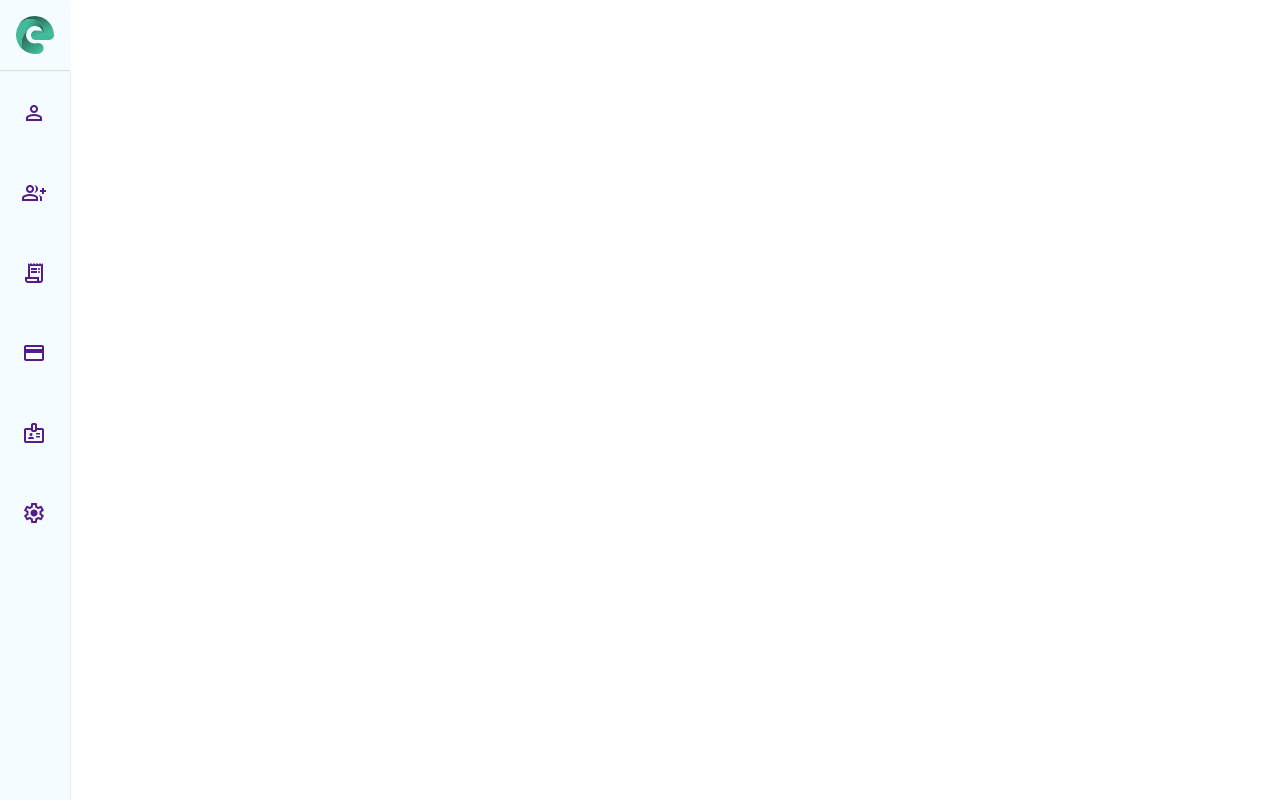
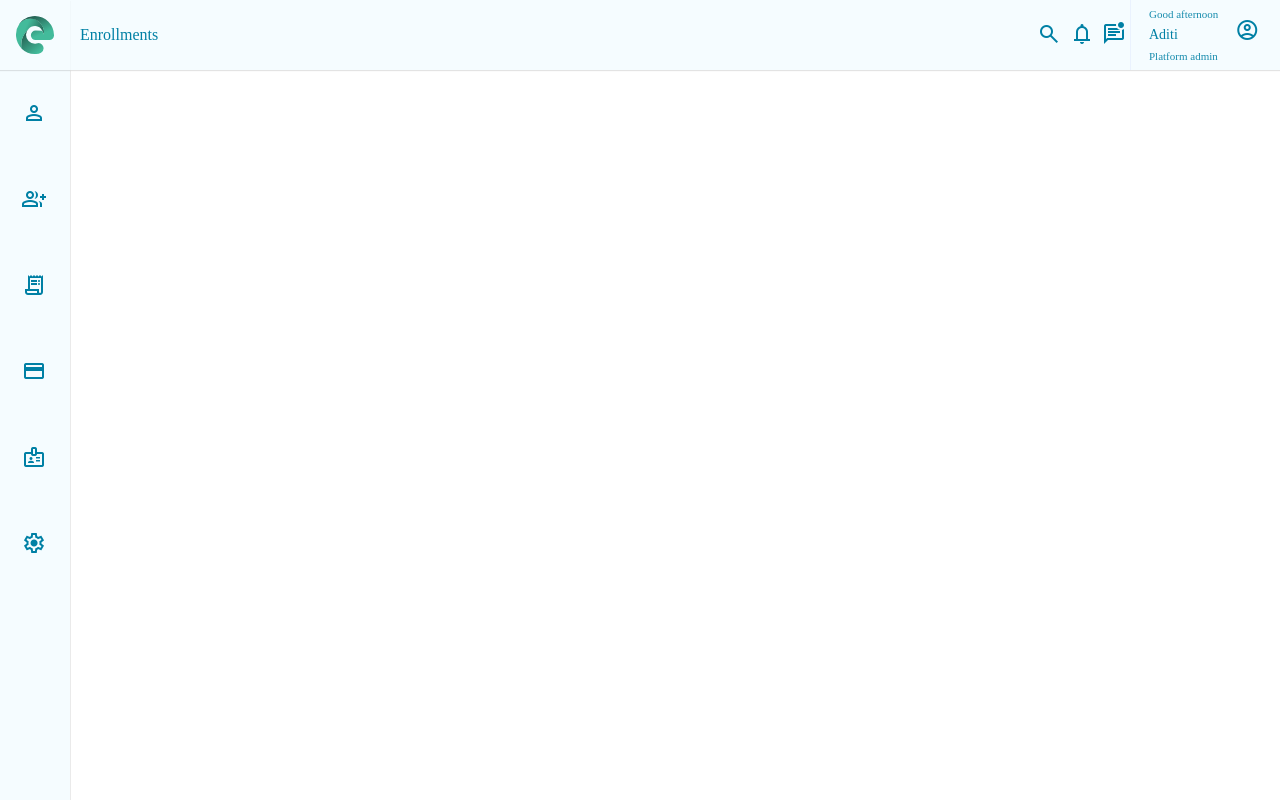
Before and after one commit to apg339/Project1, a plain HTML site: page index.html in a window 1280 px wide. Drawn offline with nearby package versions, Linux system fonts and the light colour scheme.

Commit message:
Add files via upload

```diff
--- a/index.html
+++ b/index.html
@@ -12,6 +12,7 @@
 
 <body>
     <div class="container">
+
         <div class="leftbar">
 
             <div class="logo">
@@ -22,26 +23,24 @@
                 </div>
 
             </div>
-
-
             <div class="header-wrapper">
                 <div class="header">
-          <a href=""><span class="material-symbols-outlined">
+                    <a href=""><span class="material-symbols-outlined" style="margin: 20px; color: #0080a5;">
                             person
                         </span></a>
-          <a href=""><span class="material-symbols-outlined">
+                    <a href=""><span class="material-symbols-outlined" style="margin: 20px; color: #0080a5;">
                             group_add
                         </span></a>
-          <a href=""><span class="material-symbols-outlined">
+                    <a href=""><span class="material-symbols-outlined" style="margin: 20px; color: #0080a5;">
                             receipt_long
                         </span></a>
-          <a href=""><span class="material-symbols-outlined">
+                    <a href=""><span class="material-symbols-outlined" style="margin: 20px; color: #0080a5;">
                             credit_card
                         </span></a>
-          <a href=""><span class="material-symbols-outlined">
+                    <a href=""><span class="material-symbols-outlined" style="margin: 20px; color: #0080a5;">
                             badge
                         </span></a>
-          <a href=""><span class="material-symbols-outlined">
+                    <a href=""><span class="material-symbols-outlined" style="margin: 20px; color: #0080a5;">
                             settings
                         </span></a>
 
@@ -56,8 +55,57 @@
 
         <div class="display-container">
 
+            <div class="topbar">
+
+                <div class="text">
+                    Enrollments
+                </div>
+
+                <div class="searchbar">
+                    <span class="material-symbols-outlined" style="color: #0080a5;" >
+                       search
+                    </span>
+                </div>
+                <div class="notification">
+                    <span class="material-symbols-outlined" style="color: #0080a5;">
+                       notifications
+                    </span>
+                </div>
+                <div class="notification">
+                    <span class="material-symbols-outlined " style="color: #0080a5;">
+                       mark_unread_chat_alt
+                    </span>
+                </div>
+
+                <div class="portfolio">
+                    <div class="text-portfolio">
+                        <div class="greetings">
+                            Good afternoon
+                        </div>
+                        <div class="name">
+                            Aditi
+                        </div>
+                        <div class="admin">
+                            Platform admin
+                        </div>
+                    </div>
+                    <span class="photo">
+                        <span class="material-symbols-outlined" >
+                           account_circle
+                         </span>
+                    </span>
+                </div>
+
 
             </div>
+
+
+
+
+            <div class="main"></div>
+        </div>
+
+
     </div>
 </body>
 
--- a/style.css
+++ b/style.css
@@ -6,15 +6,20 @@
 .container{
     min-height: 100vh;
     display: flex;
+
+    position: relative;
+    box-sizing: border-box;
 }
 .leftbar{
     display: flex;
     flex-direction: column;
     background-color: #f5fcff;
     position: fixed;
+    width: 70px;
+
 }
 .logo{
-    display: block;
+    /*display: block;*/
     padding: 0;
     height: 70px;
 
@@ -24,7 +29,8 @@
 .logo-img{
     width: 70px;
     height: 70px;
-    display: inline-flex;
+    /*display: inline-flex;*/
+    margin: 8px;
     padding: 8px;
 }
 .logo-img img{
@@ -39,10 +45,7 @@
 }
 .header{
     cursor: pointer;
-   height: 58px;
-    width: 51px;
-
-
+    width: 50px;
 
 }
 
@@ -57,14 +60,93 @@ a:hover{
     transform: translate(0, -5px);
 }
 .material-symbols-outlined{
-    margin: 20px ;
+    margin:2px ;
+}
+
+.display-container{
+    display: flex;
+    flex-direction: column;
+    margin-left: 70px;
+    width: 100vw;
+
 
 
 }
+.topbar{
+    height: 70px;
 
-.display-container{
-    width: clac(100%70px);
-    vertical-align: top;
-    margin-left: 30px;
-    position: relative;
+    display: flex;
+    background-color: #f5fcff;
+
+    box-shadow: 0 1px 1px rgba(0,0,0,.10980392156862745);
+    align-items: center;
 }
+/*.searchbar{
+    display: flex;
+    justify-content:space-between;
+    width: 1300px;
+
+
+}*/
+.text{
+    padding: 10px;
+    display: block;
+    color: #0080a5;
+
+}
+.searchbar {
+
+    cursor: pointer;
+    margin-left: auto;
+    padding: 3px;
+
+}
+
+.notification{
+    cursor: pointer;
+    margin: 2px;
+
+}
+.portfolio{
+    border-left: 1px solid #eaf2fe;
+
+    width: 150px;
+    display: flex;
+    height: 100%;
+    padding: 8px;
+}
+.text-portfolio{
+    max-width: 260px;
+    display: flex;
+    flex-direction: column;
+    justify-content: space-between;
+    color: #000;
+    padding-left: 10px;
+    padding-right: 15px;
+}
+.greetings{
+    text-align: left;
+    font-size: 11px;
+    letter-spacing: 0;
+    color: #0080a5;
+    opacity: .9;
+}
+.name{
+    text-align: left;
+    font-size: 14px;
+    letter-spacing: 0;
+    color: #0080a5;
+}
+.admin{
+    text-align: left;
+    font-size: 11px;
+    letter-spacing: 0;
+    color: #0080a5;
+    opacity: .9;
+}
+.photo{
+    cursor: pointer;
+    color: #0080a5;
+    margin-top: 8px;
+
+}
```
Lines whose indentation alone changed are shown as unchanged.
